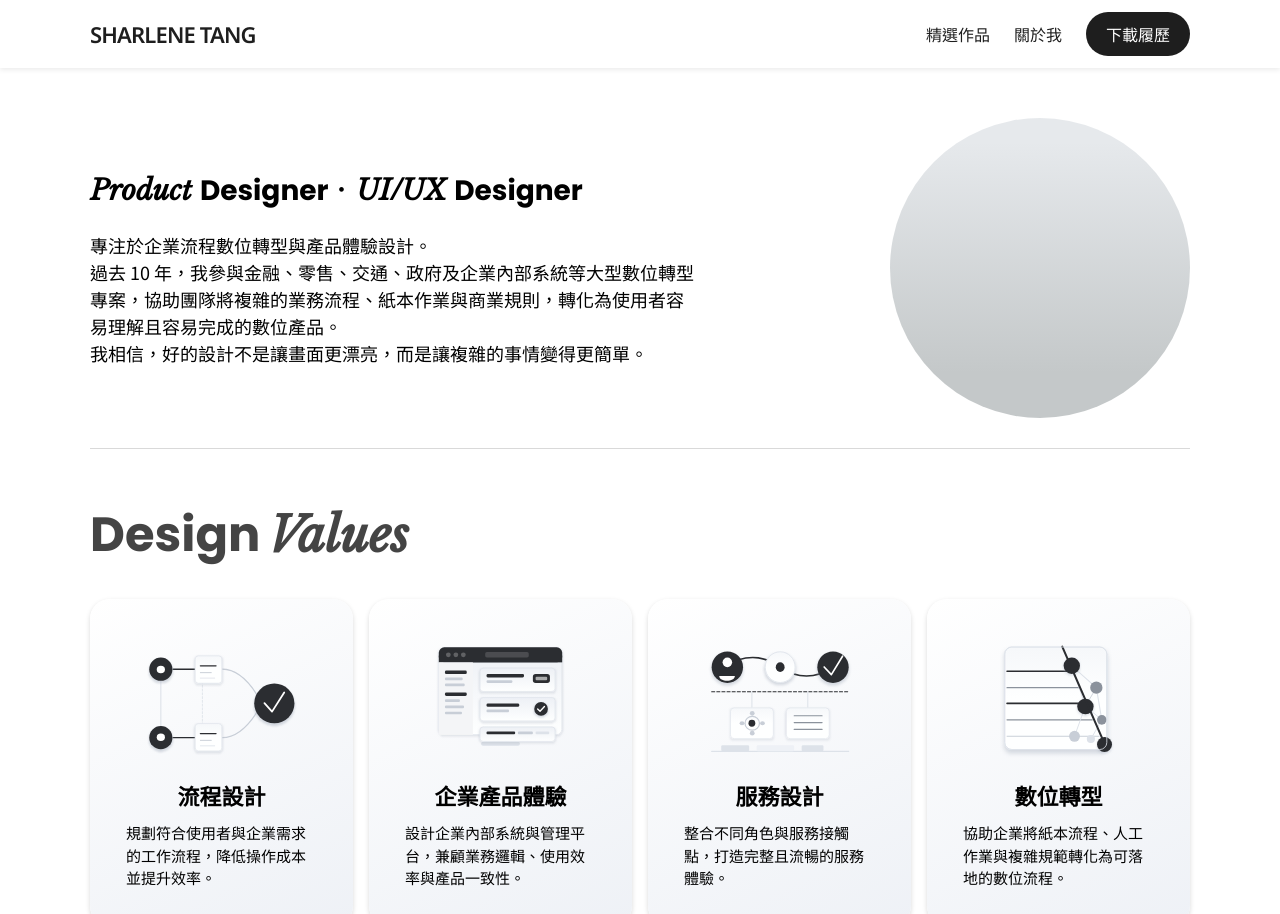
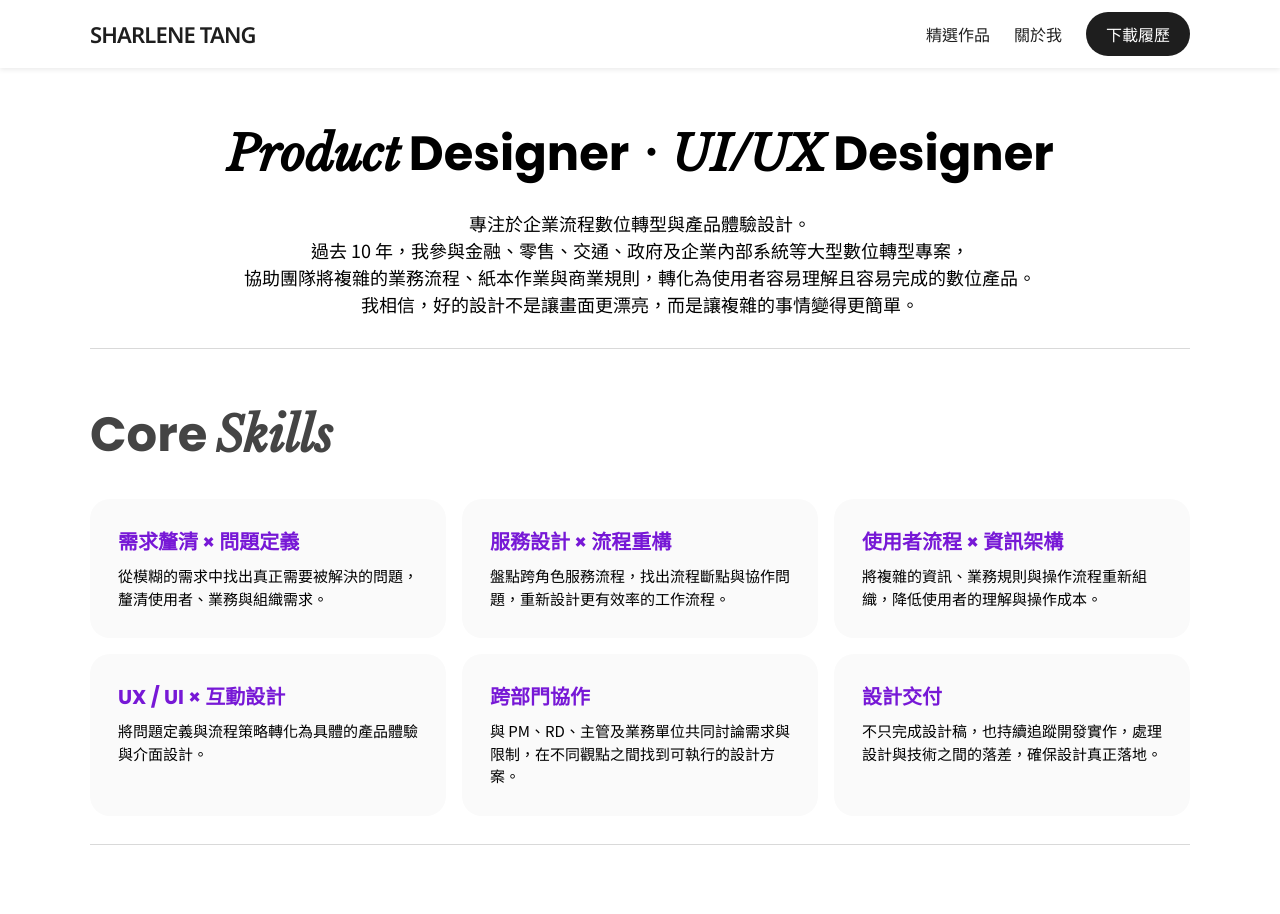
Before and after one commit to hsiangyin/hsiangyin.github.io, a React (Vite) app: page /about in a window 1280 px wide. Shown: the top 914 px of the page. Built offline with nearby package versions, Linux system fonts and the light colour scheme.

Commit message:
Update contact links and About page layout
Fix LinkedIn URL and point resume links to Google Drive; center and
simplify About intro section (remove circle graphic, match Core
Skills heading size, unify content width, add line break).

```diff
--- a/src/components/layout/Footer.tsx
+++ b/src/components/layout/Footer.tsx
@@ -47,7 +47,7 @@ export function Footer() {
             <img src={iconGmail} alt="Gmail" className="h-full w-full" />
           </a>
           <a
-            href="https://linkedin.com/in/sharlene-tang"
+            href="https://www.linkedin.com/in/sharlene-tang"
             target="_blank"
             rel="noopener noreferrer"
             className="block transition-opacity hover:opacity-70
--- a/src/components/layout/Navbar.tsx
+++ b/src/components/layout/Navbar.tsx
@@ -31,7 +31,7 @@ export function Navbar() {
             關於我
           </Link>
           <a
-            href="/resume.pdf"
+            href="https://drive.google.com/file/d/1FL4cDvUg6A9np4cpuegMdaYlxh1dLDbh/view?usp=sharing"
             target="_blank"
             rel="noopener noreferrer"
             className="rounded-[50px] bg-[#1e1e1e] text-white no-underline transition-opacity hover:opacity-80
@@ -45,7 +45,7 @@ export function Navbar() {
 
         {/* Mobile — show only download button */}
         <a
-          href="/resume.pdf"
+          href="https://drive.google.com/file/d/1FL4cDvUg6A9np4cpuegMdaYlxh1dLDbh/view?usp=sharing"
           target="_blank"
           rel="noopener noreferrer"
           className="md:hidden rounded-[50px] bg-[#1e1e1e] px-[14px] py-[7px] font-noto-tc text-[13px] text-white no-underline"
--- a/src/components/sections/Hero.tsx
+++ b/src/components/sections/Hero.tsx
@@ -90,7 +90,7 @@ export function Hero() {
             <ArrowRight size={16} className="transition-transform duration-300 group-hover:translate-x-[4px] 3xl:size-[20px]" />
           </a>
           <a
-            href="/resume.pdf"
+            href="https://drive.google.com/file/d/1FL4cDvUg6A9np4cpuegMdaYlxh1dLDbh/view?usp=sharing"
             target="_blank"
             rel="noopener noreferrer"
             className="rounded-[50px] border border-[#1e1e1e]/20 bg-white/65 text-black no-underline transition-colors hover:bg-white/85
--- a/src/pages/AboutPage.tsx
+++ b/src/pages/AboutPage.tsx
@@ -1,41 +1,43 @@
 import { motion } from 'framer-motion'
 import type { Variants } from 'framer-motion'
-import iconWorkflow   from '@/assets/images/icon-workflow.svg'
-import iconEnterprise from '@/assets/images/icon-enterprise.svg'
-import iconService    from '@/assets/images/icon-service.svg'
-import iconDigital    from '@/assets/images/icon-digital.svg'
 
 const fadeUp: Variants = {
   hidden:  { opacity: 0, y: 28 },
   visible: { opacity: 1, y: 0, transition: { duration: 0.55, ease: 'easeOut' } },
 }
 
-/* ── design values data ─────────────────────────────────── */
+/* ── core skills data ───────────────────────────────────── */
 
 const designValues = [
   {
-    id: 'workflow',
-    icon: iconWorkflow,
-    title: '流程設計',
-    description: '規劃符合使用者與企業需求的工作流程，降低操作成本並提升效率。',
+    id: 'problem-framing',
+    title: '需求釐清 × 問題定義',
+    description: '從模糊的需求中找出真正需要被解決的問題，釐清使用者、業務與組織需求。',
   },
   {
-    id: 'enterprise',
-    icon: iconEnterprise,
-    title: '企業產品體驗',
-    description: '設計企業內部系統與管理平台，兼顧業務邏輯、使用效率與產品一致性。',
+    id: 'service-design',
+    title: '服務設計 × 流程重構',
+    description: '盤點跨角色服務流程，找出流程斷點與協作問題，重新設計更有效率的工作流程。',
   },
   {
-    id: 'service',
-    icon: iconService,
-    title: '服務設計',
-    description: '整合不同角色與服務接觸點，打造完整且流暢的服務體驗。',
+    id: 'information-architecture',
+    title: '使用者流程 × 資訊架構',
+    description: '將複雜的資訊、業務規則與操作流程重新組織，降低使用者的理解與操作成本。',
   },
   {
-    id: 'digital',
-    icon: iconDigital,
-    title: '數位轉型',
-    description: '協助企業將紙本流程、人工作業與複雜規範轉化為可落地的數位流程。',
+    id: 'interaction-design',
+    title: 'UX / UI × 互動設計',
+    description: '將問題定義與流程策略轉化為具體的產品體驗與介面設計。',
+  },
+  {
+    id: 'cross-team',
+    title: '跨部門協作',
+    description: '與 PM、RD、主管及業務單位共同討論需求與限制，在不同觀點之間找到可執行的設計方案。',
+  },
+  {
+    id: 'delivery',
+    title: '設計交付',
+    description: '不只完成設計稿，也持續追蹤開發實作，處理設計與技術之間的落差，確保設計真正落地。',
   },
 ]
 
@@ -118,17 +120,16 @@ export function AboutPage() {
                            gap-[30px] pt-[40px] pb-[40px]
                            md:pt-[50px] md:pb-[50px]
                            3xl:pt-[60px] 3xl:pb-[80px]">
-        <div className="flex flex-col gap-[24px]
-                        md:flex-row md:items-center md:justify-between md:gap-[24px]
+        <div className="flex flex-col items-center gap-[24px]
                         3xl:gap-[30px]">
-          <div className="flex flex-col gap-[20px] md:max-w-[55%] 3xl:max-w-[940px] 3xl:gap-[30px]">
+          <div className="flex flex-col items-center gap-[20px] mx-auto max-w-[1100px] text-center 3xl:gap-[30px]">
             <motion.div
               variants={fadeUp} initial="hidden" animate="visible"
-              className="flex flex-nowrap items-center gap-[6px] whitespace-nowrap
-                         text-[13px]
-                         md:gap-[8px] md:text-[18px]
-                         xl:text-[28px]
-                         3xl:text-[48px]"
+              className="flex flex-nowrap items-center justify-center gap-[6px] whitespace-nowrap
+                         text-[26px]
+                         md:gap-[8px] md:text-[36px]
+                         xl:text-[48px]
+                         3xl:text-[60px]"
             >
               <span className="font-baskerville font-bold italic text-black">Product</span>
               <span className="font-poppins font-medium text-black">Designer ･</span>
@@ -152,7 +153,9 @@ export function AboutPage() {
                             md:text-[16px]
                             xl:text-[18px]
                             3xl:text-[20px] 3xl:leading-[30px]">
-                過去 10 年，我參與金融、零售、交通、政府及企業內部系統等大型數位轉型專案，協助團隊將複雜的業務流程、紙本作業與商業規則，轉化為使用者容易理解且容易完成的數位產品。
+                過去 10 年，我參與金融、零售、交通、政府及企業內部系統等大型數位轉型專案，
+                <br />
+                協助團隊將複雜的業務流程、紙本作業與商業規則，轉化為使用者容易理解且容易完成的數位產品。
               </p>
               <p className="font-noto-tc text-black leading-[1.6]
                             text-[14px]
@@ -163,18 +166,6 @@ export function AboutPage() {
               </p>
             </motion.div>
           </div>
-
-          <motion.div
-            aria-hidden="true"
-            initial={{ opacity: 0, scale: 0.9 }}
-            animate={{ opacity: 1, scale: 1 }}
-            transition={{ duration: 0.6, delay: 0.15, ease: 'easeOut' }}
-            className="hidden shrink-0 self-center rounded-full md:block
-                       md:size-[200px]
-                       xl:size-[300px]
-                       3xl:size-[414px]"
-            style={{ background: 'linear-gradient(to bottom, #e6e9ec 8%, #c4c8c9 85%)' }}
-          />
         </div>
 
         <div className="h-px w-full bg-[#d9d9d9]" />
@@ -190,11 +181,11 @@ export function AboutPage() {
                         md:text-[36px]
                         xl:text-[48px]
                         3xl:text-[60px]">
-          <span className="font-poppins font-medium text-[#444]">Design</span>
-          <span className="font-baskerville font-bold italic text-[#444]">Values</span>
+          <span className="font-poppins font-medium text-[#444]">Core</span>
+          <span className="font-baskerville font-bold italic text-[#444]">Skills</span>
         </div>
 
-        <div className="grid gap-[16px] grid-cols-1 md:grid-cols-2 xl:grid-cols-4 3xl:gap-[20px]">
+        <div className="grid gap-[16px] grid-cols-1 md:grid-cols-2 xl:grid-cols-3 3xl:gap-[20px]">
           {designValues.map((item, i) => (
             <motion.div
               key={item.id}
@@ -202,34 +193,21 @@ export function AboutPage() {
               whileInView={{ opacity: 1, y: 0 }}
               viewport={{ once: true, margin: '-60px' }}
               transition={{ duration: 0.5, delay: i * 0.1, ease: 'easeOut' }}
-              className="flex flex-col items-start rounded-[20px] shadow-[0px_2px_5px_rgba(0,0,0,0.15)]
-                         p-[28px]
-                         md:p-[36px]
-                         3xl:rounded-[24px] 3xl:p-[50px]"
-              style={{ background: 'linear-gradient(155deg, #ffffff 0%, #EEF1F6 100%)' }}
+              className="bg-[#fafafa] flex flex-col gap-[8px]
+                         rounded-[16px] md:rounded-[20px]
+                         p-[24px] md:p-[28px] 3xl:p-[36px]"
             >
-              <div className="flex w-full items-center justify-center
-                              h-[100px]
-                              md:h-[130px]
-                              3xl:h-[190px]">
-                <img
-                  src={item.icon}
-                  alt={item.title}
-                  className="h-full w-auto max-w-full object-contain"
-                />
-              </div>
-
-              <p className="mt-[16px] w-full text-center font-poppins font-bold text-black
-                            text-[18px] leading-[1.4]
-                            md:text-[22px]
-                            3xl:text-[32px] 3xl:leading-[48px] 3xl:mt-[20px]">
+              <p className="font-poppins font-bold text-[#7718d6]
+                            text-[16px] leading-[1.4]
+                            md:text-[20px]
+                            3xl:text-[28px] 3xl:leading-[1.4]">
                 {item.title}
               </p>
 
-              <p className="mt-[8px] w-full font-noto-tc text-black leading-relaxed
+              <p className="font-noto-tc text-black leading-relaxed
                             text-[13px]
                             md:text-[15px]
-                            3xl:text-[18px] 3xl:mt-[4px]">
+                            3xl:text-[18px]">
                 {item.description}
               </p>
             </motion.div>
```
